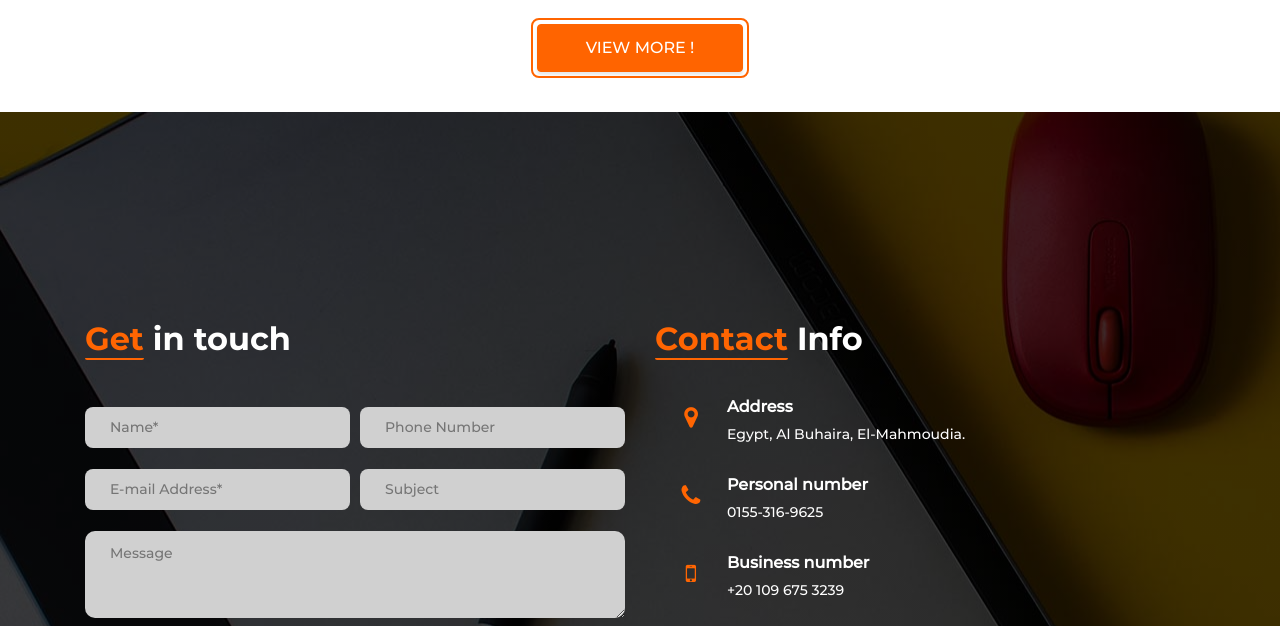
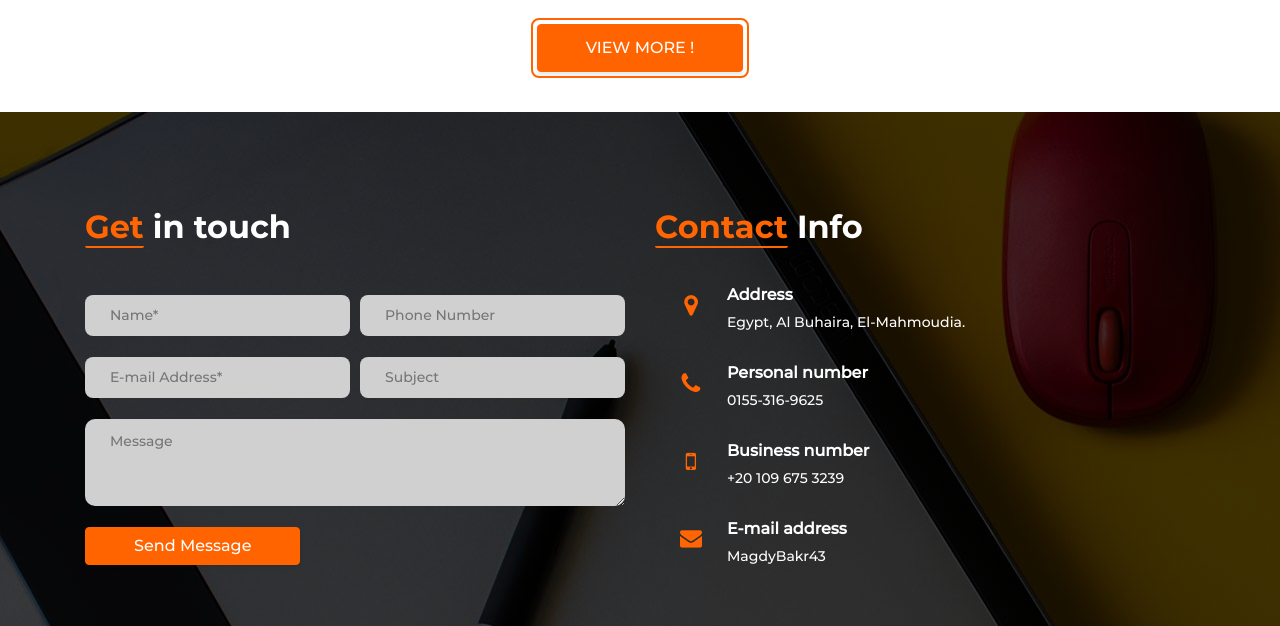
Before and after one commit to magdybakr/portfolio, a plain HTML site: page index.html in a window 1280 px wide. Shown: the part 3950-4576 px from the top of the page. Drawn offline with nearby package versions, Linux system fonts and the light colour scheme.

Commit message:
Update main.css

```diff
--- a/style/main.css
+++ b/style/main.css
@@ -655,7 +655,7 @@ a.btn-primary:after {
 
 /* start contact form section */
 #contact {
-  padding-top: 10rem;
+    padding-top: 3rem;
 }
 .contact-section {
   background: -webkit-gradient(
```
